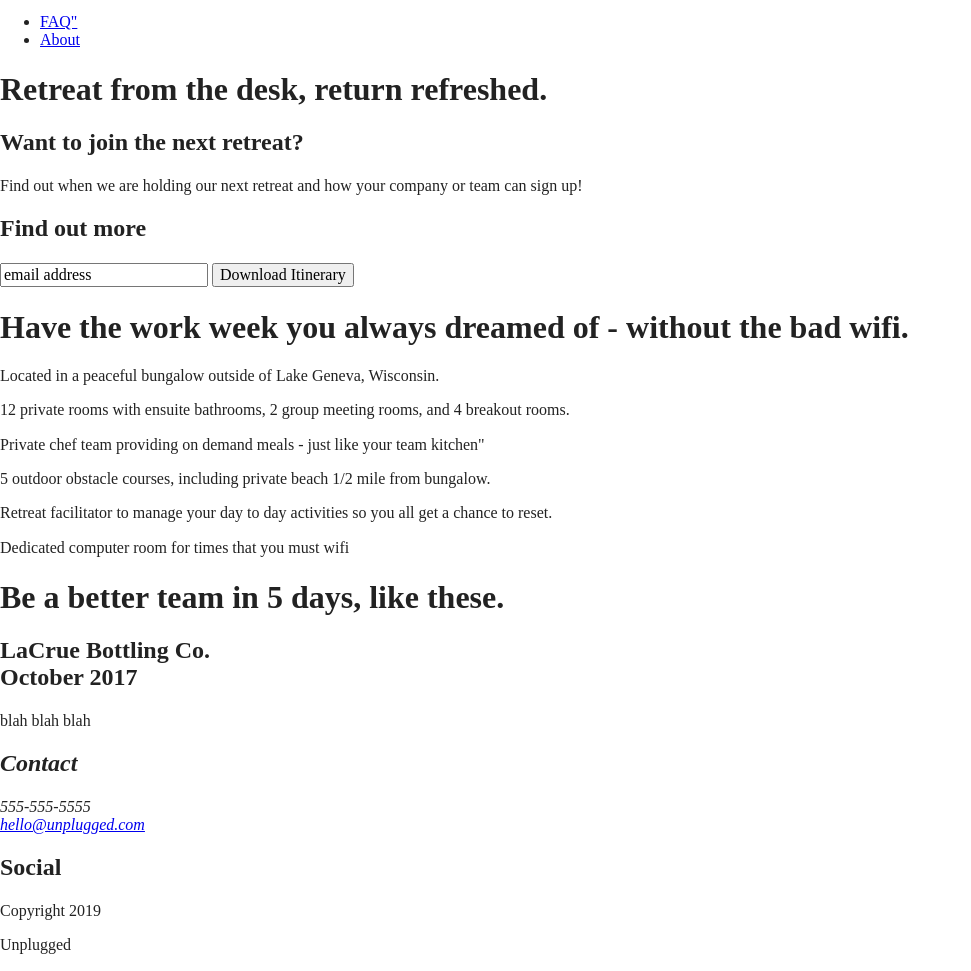
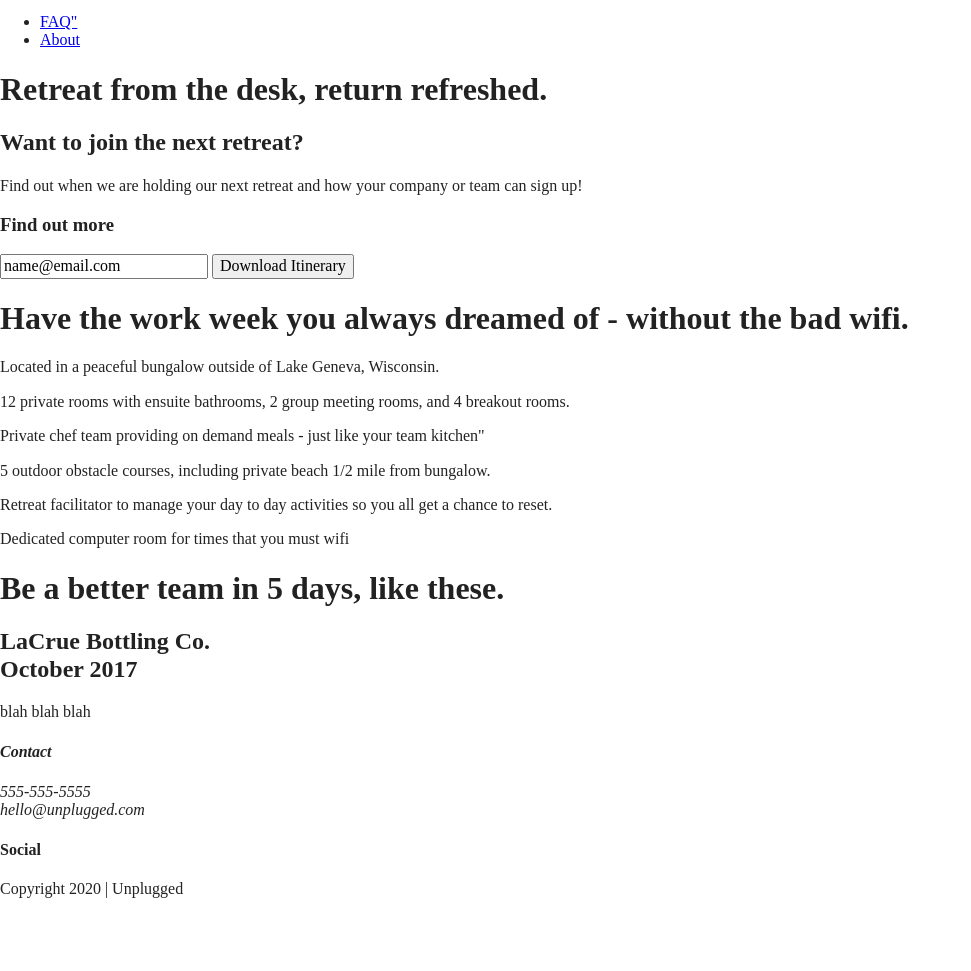
Before and after one commit to MandyHarmony/unplugged-retreat, a website built with Parcel: page index.html in a window 1280 px wide. Shown: the part 111-1082 px from the top of the page, without its empty margins (0-971 px from the left). After the commit the page ends 1026 px from the top, so only its background shows below. Built offline with nearby package versions, Linux system fonts and the light colour scheme.

Commit message:
Changes made based on solution code

```diff
--- a/index.html
+++ b/index.html
@@ -23,6 +23,7 @@
 </head>
 
 <body>
+
   <header>
     <div class="content-wrapper">
       <a href="#"><img src="../img/unpluggedlogo.png" alt="unplugged logo"></a>
@@ -37,26 +38,31 @@
   </header>
 
   <main>
-        <section>
-    <div class="hero-image">
+
+    <section class="hero-area">
+      <div class="content-wrapper">
         <h1>Retreat from the desk, return refreshed.</h1>
       </div>
     </section>
 
     <aside>
-    <div class="newsletter">
+      <div class="content-wrapper">
+        <div class="form-description">
         <h2>Want to join the next retreat?</h2>
-        <p>Find out when we are holding our next retreat and how your company or team can sign up!</p>
-          <h2>Find out more</h2>
+          <p>
+            Find out when we are holding our next retreat and how your company or team can sign up!
+          </p>
         </div>
-        <div class="email">
-          <input type="text" name="name" value="email address">
+        <div class="form">
+          <h3>Find out more</h3>
+          <input type="text" name="name" value="name@email.com">
           <input type="button" value="Download Itinerary">
         </div>
-          <div class="submit-button">
       </div>
     </aside>
-  </div>
+
+ </main>
+
   <div class="general">
     <h1>Have the work week you always dreamed of - without the bad wifi.</h1>
     <p>Located in a peaceful bungalow outside of Lake Geneva, Wisconsin.</p>
@@ -73,34 +79,35 @@
     <p>blah blah blah</p>
   </div>
 
-    <aside>
-    </aside>
-
-  </main>
-
   <footer>
     <div class="content-wrapper">
       <div class="footer-content">
         <address class="contact">
-          <h2>Contact</h2>
-          <p>555-555-5555<br><a href="mailto:hello@unplugged.com">hello@unplugged.com</a>
+          <h4>Contact</h4>
+          <p>
+            555-555-5555<br>
+            hello@unplugged.com
+          </p>
         </address>
-      </div>
         <div class="social">
-          <h2>Social</h2>
-        </div>
+          <h4>Social</h4>
           <div class="social-icons">
-              <p><a href="http://facebook.com/yoursite" target="_blank"></a></p>
-              <p><a href="http://twitter.com/yoursite" target="_blank"></a></p>
-              <p><a href="http://instagram.com/yoursite" target="_blank"></a></p>
+              <p>
+                <a href="http://facebook.com/yoursite" target="_blank"></a>
+              </p>
+              <p>
+                <a href="http://twitter.com/yoursite" target="_blank"></a>
+              </p>
+              <p>
+                <a href="http://instagram.com/yoursite" target="_blank"></a>
+              </p>
           </div>
         </div>
       </div> <!--- footer content ends --->
     </div> <!-- footer content-wrapper ends -->
 
     <div class="copyright">
-      <p>Copyright 2019</p>
-      <p>Unplugged</p>
+      <p>Copyright 2020  |  Unplugged</p>
     </div>
   </footer>
 
```
Lines whose indentation alone changed are shown as unchanged.
